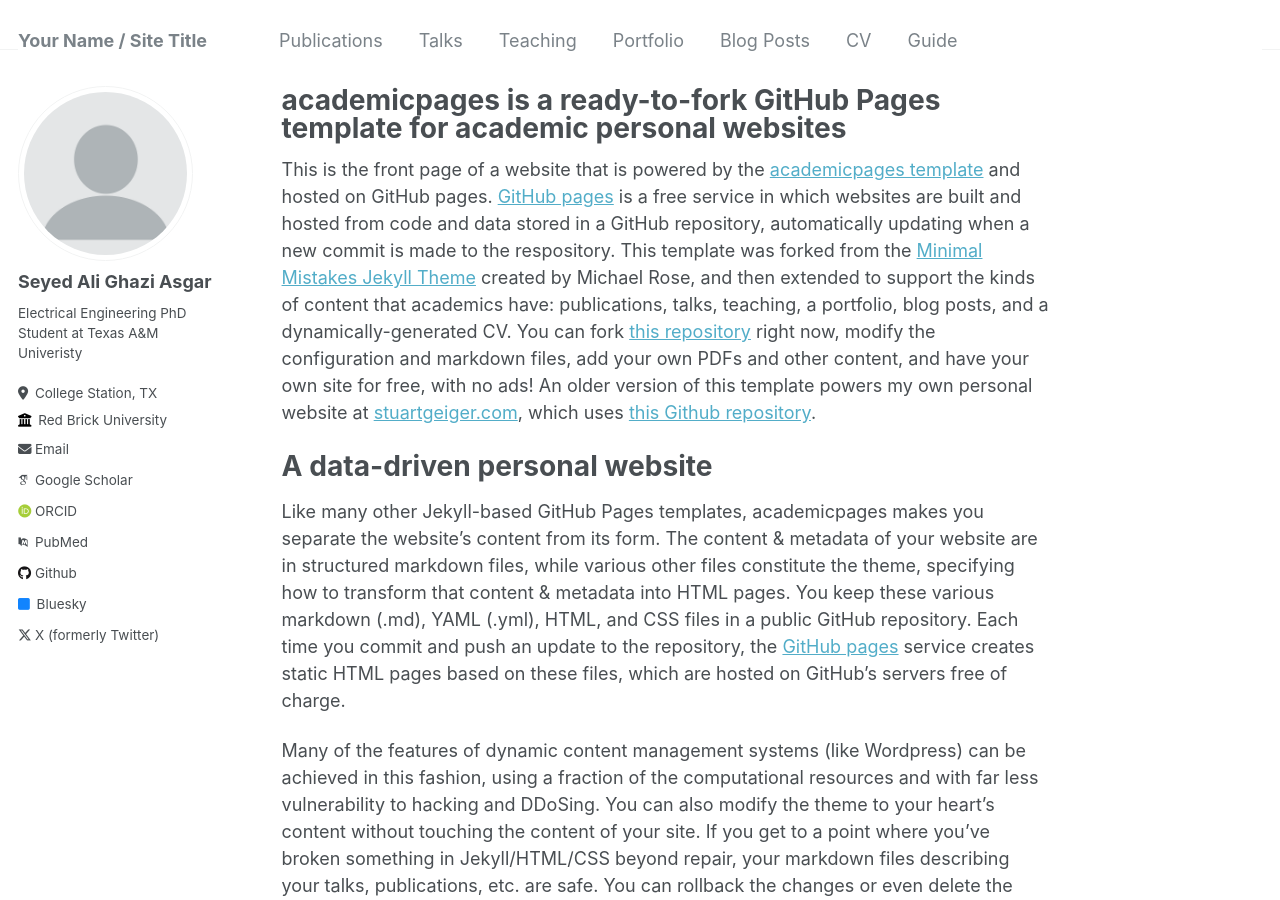
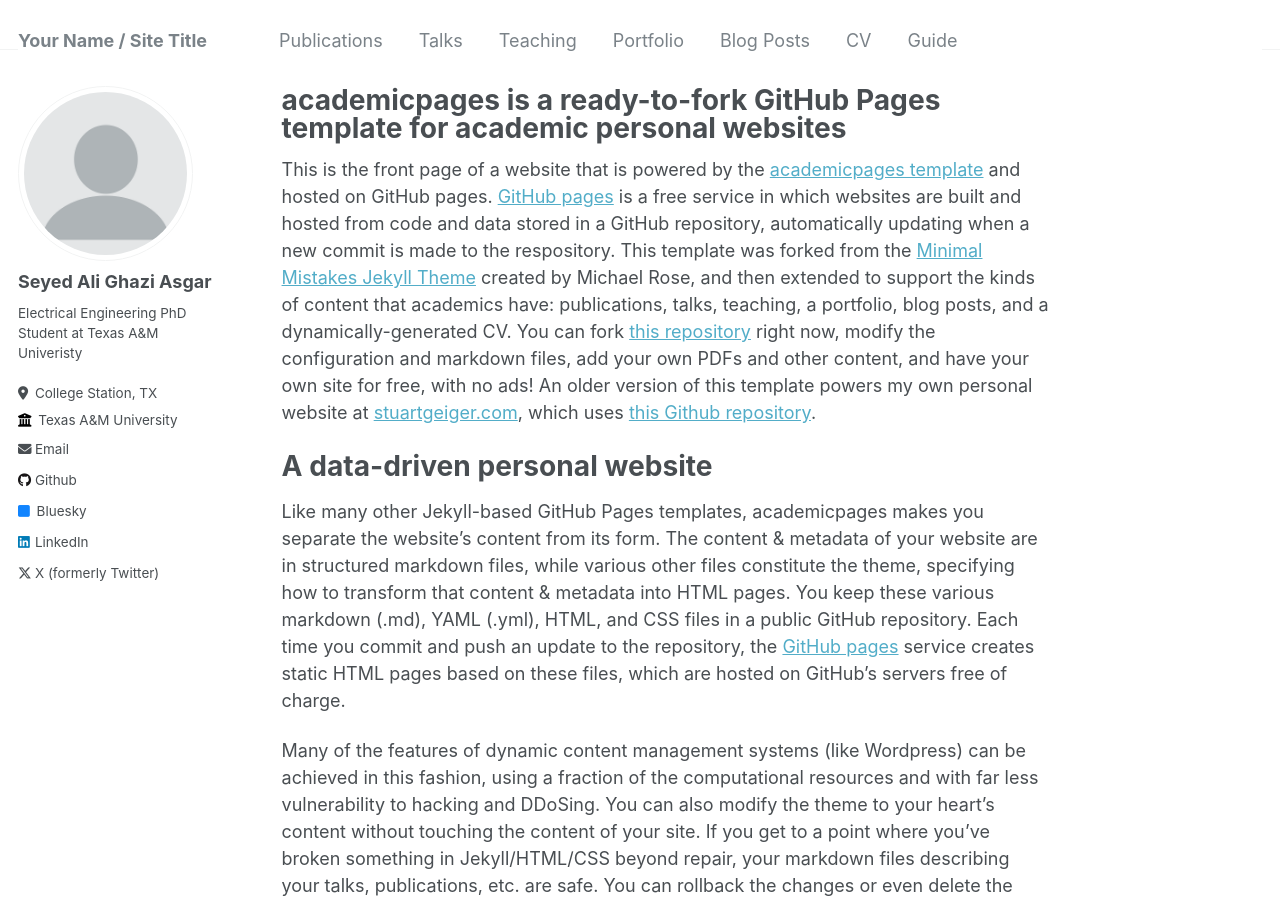
Before and after one commit to ali-ghazi78/about, a Jekyll site: the page built from _pages/about.md, in a window 1280 px wide and 900 px high. Built offline with Jekyll 4.4.1, drawn with Linux system fonts in a browser that asks for light colours; some web fonts are replaced.

Commit message:
Update _config.yml

```diff
--- a/_config.yml
+++ b/_config.yml
@@ -25,16 +25,16 @@ author:
   name             : "Seyed Ali Ghazi Asgar"
   bio              : "Electrical Engineering PhD Student at Texas A&M Univeristy"
   location         : "College Station, TX"
-  employer         : "Red Brick University"
+  employer         : "Texas A&M University"
   uri              : # URL
   email            : "alighazi@tamu.edu"
 
   # Academic websites
   arxiv            : # URL - Update with the correct link to your profile
-  googlescholar    : "https://scholar.google.com/citations?user=PS_CX0AAAAAJ"
+  googlescholar    : #"https://scholar.google.com/citations?user=PS_CX0AAAAAJ"
   impactstory      : # URL
-  orcid            : "http://orcid.org/yourorcidurl"
-  pubmed           : "https://www.ncbi.nlm.nih.gov/pubmed/?term=john+snow"
+  orcid            : #"http://orcid.org/yourorcidurl"
+  pubmed           : #"https://www.ncbi.nlm.nih.gov/pubmed/?term=john+snow"
   researchgate     : # URL
 
   # Repositories and software development
@@ -55,7 +55,7 @@ author:
   keybase          : # Username
   instagram        : # Username
   lastfm           : # Username
-  linkedin         : # Username
+  linkedin         : https://www.linkedin.com/in/seyed-ali-ghazi-asgar-aa908391/
   mastodon         : # URL
   medium           : # URL
   pinterest        : # Username
```
